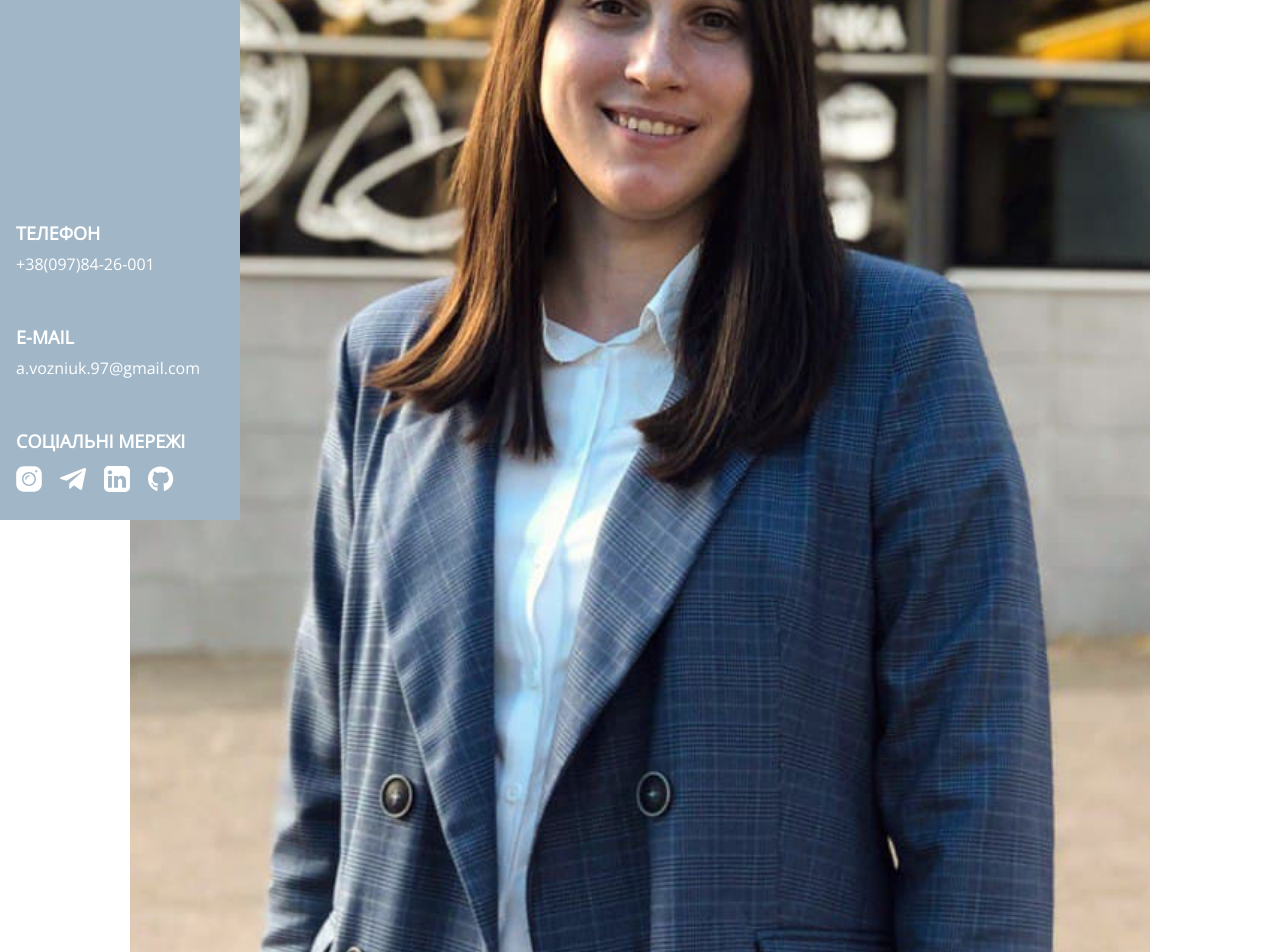
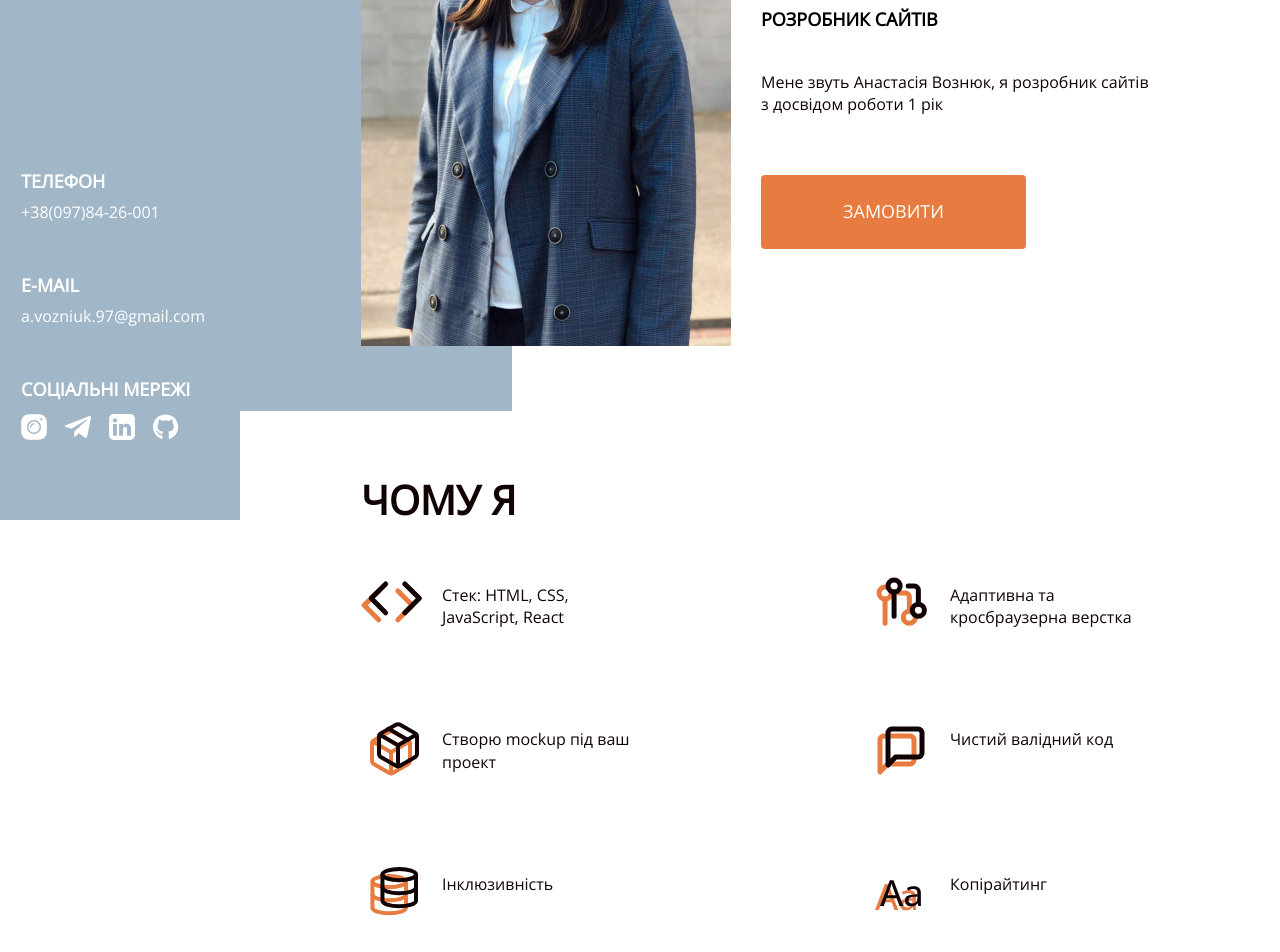
Before and after one commit to SquareEnix-bot/training-portfolio, a plain HTML site: page index.html in a window 1280 px wide. Shown: the part 280-1232 px from the top of the page. Drawn offline with Linux system fonts and the light colour scheme.

Commit message:
present and advantage
Адаптовано дві секції: present and advantage

```diff
--- a/index.html
+++ b/index.html
@@ -86,14 +86,14 @@
 
     <main>
         <section class="present">
-            <div class="container">
+            <div class="container present__container">
                 <img class="present__photo" src="./images/photo.jpg" width="445" height="670" alt="Фотографія Вознюк Анастасії" >
                 <div class="present__content">
                     <hgroup class="present__group-title">
                         <h1 class="present__title">Анастасія Вознюк</h1>
                         <h2 class="present__subtitle">Розробник сайтів</h2>
                     </hgroup>
-                    <p class="present__description">Мене звуть Анастасія Вознюк, я розробник сайтів з досвідом роботи 1 рік</p>
+                    <p class="present__description">Мене звуть Анастасія Вознюк, я розробник сайтів з&nbsp;досвідом роботи 1&nbsp;рік</p>
                     <button class="present__order-btn">Замовити</button>
                 </div>
             </div>
--- /dev/null
+++ b/styles/advantage.css
@@ -0,0 +1,110 @@
+.advantage__title {
+  font-weight: 700;
+  font-size: 30px;
+  line-height: 120%;
+  text-transform: uppercase;
+  margin-bottom: 40px;
+}
+
+.advantage__list {
+  display: flex;
+  flex-wrap: wrap;
+  justify-content: center;
+  gap: 20px;
+}
+
+.advantage__item {
+  flex-basis: 290px;
+  min-height: 61px;
+  font-weight: 500;
+  font-size: 14px;
+  line-height: 140%;
+  padding: 10px 10px 10px 81px;
+  background-repeat: no-repeat;
+  background-position: left;
+  background-size: 61px;
+}
+
+@media (min-width: 480px) {
+  .advantage__title {
+    font-size: 40px;
+  }
+
+  .advantage__list {
+    gap: 40px;
+  }
+
+  .advantage__item {
+    font-size: 16px;
+  }
+}
+
+@media (min-width: 768px) {
+  .advantage__title {
+    margin-bottom: 50px;
+  }
+
+  .advantage__list {
+    justify-content: space-between;
+    gap: 80px;
+  }
+
+  .advantage__item_mockup {
+    order: 2;
+  }
+
+  .advantage__item_inclusive {
+    order: 4;
+  }
+
+  .advantage__item_adapt {
+    order: 1;
+  }
+
+  .advantage__item_clear {
+    order: 3;
+  }
+
+  .advantage__item_copyright {
+    order: 5;
+  }
+}
+
+@media (min-width: 1440px) {
+  .advantage__title {
+    font-size: 50px;
+    margin-bottom: 80px;
+  }
+
+  .advantage__list {
+    gap: 100px;
+  }
+
+  .advantage__item {
+    font-size: 18px;
+  }
+}
+
+.advantage__item_stack {
+  background-image: url('../images/advantage/stack.svg');
+}
+
+.advantage__item_mockup {
+  background-image: url('../images/advantage/mockup.svg');
+}
+
+.advantage__item_inclusive {
+  background-image: url('../images/advantage/inclusive.svg');
+}
+
+.advantage__item_adapt {
+  background-image: url('../images/advantage/adapt.svg');
+}
+
+.advantage__item_clear {
+  background-image: url('../images/advantage/clear.svg');
+}
+
+.advantage__item_copyright {
+  background-image: url('../images/advantage/copyright.svg');
+}
--- a/styles/default.css
+++ b/styles/default.css
@@ -42,41 +42,6 @@
   max-width: 1100px;
   padding: 0 15px;
   margin: 0 auto;
-}
-
-@media (min-width: 768px) {
-  .container {
-    padding: 0 40px;
-  }
-}
-
-@media (min-width: 992px) {
-  .page__header {
-    position: fixed;
-    left: 0;
-    top: 0;
-    height: 100%;
-  }
-}
-
-@media (min-width: 1440px) {
-  .page {
-    background-image: linear-gradient(
-      to right,
-      #a1b7c8 24.5%,
-      transparent 24.5%
-    );
-  }
-
-  .page__header {
-    left: calc(50% - 720px);
-  }
-}
-
-@media (min-width: 2700px) {
-  .page {
-    background-image: linear-gradient(to right, #a1b7c8 30%, transparent 30%);
-  }
 }
 
 section {
@@ -144,8 +109,53 @@ button {
   background-color: transparent;
 }
 
-@media (max-width: 1200px) {
+@media (min-width: 768px) {
+  section {
+    padding: 50px 0;
+  }
+
+  .container {
+    padding: 0 40px;
+  }
 }
 
-@media (max-width: 1000px) {
+@media (min-width: 992px) {
+  section {
+    padding: 65px 0;
+  }
+
+  .container {
+    padding: 0 31px 0 271px;
+  }
+
+  .page__header {
+    position: fixed;
+    left: 0;
+    top: 0;
+    height: 100%;
+  }
 }
+
+@media (min-width: 1440px) {
+  section {
+    padding: 75px 0;
+  }
+
+  .page {
+    background-image: linear-gradient(
+      to right,
+      #a1b7c8 24.5%,
+      transparent 24.5%
+    );
+  }
+
+  .page__header {
+    left: calc(50% - 720px);
+  }
+}
+
+@media (min-width: 2700px) {
+  .page {
+    background-image: linear-gradient(to right, #a1b7c8 30%, transparent 30%);
+  }
+}
--- a/styles/header.css
+++ b/styles/header.css
@@ -106,7 +106,7 @@
 
   .header__contacts {
     top: 101px;
-    padding: 40px;
+    padding-top: 40px;
   }
 
   .contacts__list {
@@ -122,19 +122,19 @@
 @media (min-width: 992px) {
   .header {
     width: 240px;
-    padding-top: 50px 0;
+    padding: 50px 0;
   }
 
   .header__container {
     height: 100%;
     flex-direction: column;
     align-items: flex-end;
+    padding: 0 20px;
   }
 
   .header__contacts {
     position: static;
     display: block;
-    padding: 0;
   }
 
   .contacts__list {
--- a/styles/index.css
+++ b/styles/index.css
@@ -2,3 +2,4 @@
 @import './default.css';
 @import './header.css';
 @import './present.css';
+@import './advantage.css';
--- a/styles/present.css
+++ b/styles/present.css
@@ -41,3 +41,111 @@
   background-color: #e87c40;
   border-radius: 4px;
 }
+
+@media (min-width: 480px) {
+  .present__container {
+    display: flex;
+  }
+
+  .present__photo {
+    width: 50%;
+    margin-right: 15px;
+    margin-bottom: 0;
+  }
+
+  .present__content {
+    display: flex;
+    flex-direction: column;
+    align-items: flex-start;
+  }
+
+  .present__group-title {
+    margin-bottom: 40px;
+  }
+
+  .present__title {
+    font-size: 40px;
+    margin-bottom: 24px;
+  }
+
+  .present__subtitle {
+    font-size: 18px;
+  }
+
+  .present__description {
+    font-size: 16px;
+  }
+
+  .present__order-btn {
+    font-size: 18px;
+  }
+}
+
+@media (min-width: 768px) {
+  .present__photo {
+    width: 370px;
+    margin-right: 27px;
+  }
+
+  .present__content {
+    padding-top: 99px;
+  }
+
+  .present__description {
+    margin-bottom: 60px;
+  }
+
+  .present__order-btn {
+    padding: 24px 82px;
+  }
+}
+
+@media (min-width: 992px) {
+  .present {
+    position: relative;
+    padding-top: 70px;
+  }
+
+  .present:before {
+    position: absolute;
+    left: 0;
+    top: 0;
+    display: block;
+    content: '';
+    width: 40%;
+    height: 100%;
+    background-color: #a1b7c8;
+    z-index: -1;
+  }
+
+  .present__photo {
+    margin-right: 30px;
+  }
+}
+
+@media (min-width: 1440px) {
+  .present__content {
+    padding-top: 131px;
+  }
+
+  .present__photo {
+    width: 445px;
+  }
+
+  .present__group-title {
+    margin-bottom: 60px;
+  }
+
+  .present__title {
+    font-size: 50px;
+    margin-bottom: 20px;
+  }
+
+  .present__subtitle {
+    font-size: 20px;
+  }
+
+  .present__description {
+    font-size: 18px;
+  }
+}
```
